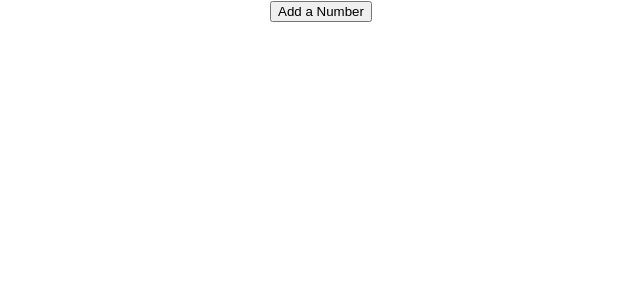
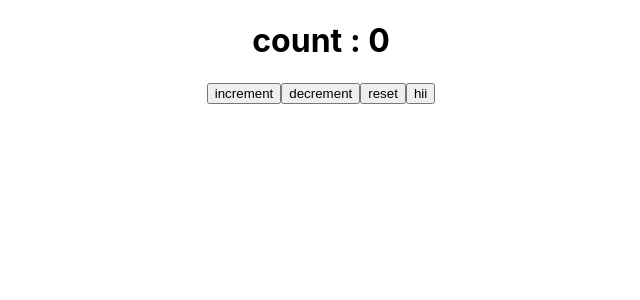
Before and after one commit to poojangit/React_Practice_folder, a React (Create React App) app in the folder react_basics/: page / in a window 1280 px wide. Shown: the top 300 px of the page, without its empty margins (319-959 px from the left). Built offline with nearby package versions, Linux system fonts and the light colour scheme.

Commit message:
[POOJA] Added : Added a practice folder on useReducer, method as a props, hooks

```diff
--- a/react_basics/src/App.js
+++ b/react_basics/src/App.js
@@ -28,6 +28,13 @@ import HoverCounter from './components/RenderProps/HoverCounter';
 import User from './components/RenderProps/User';
 import CounterRender from './components/RenderProps/CounterRender';
 import HookCounterFour from './Hook/HookCounterFour';
+import MyForm from './components/FormHandling/MyForm';
+import GreetProp from './components/props/GreetProp';
+import ParentMethodCompo from './components/methodasprops/ParentMethodCompo';
+import UserProp from './components/renderProps2/UserProp';
+import HourRenderCounter from './components/renderProps2/HourRenderCounter';
+import MessageState from './components/state/MessageState';
+import CountReducer from './Hook/useReducer/CountReducer';
 
 
 class App extends Component {
@@ -78,7 +85,18 @@ class App extends Component {
       )}
       /> */}
 
-      <HookCounterFour/>
+      {/* <HookCounterFour/> */}
+      {/* <MyForm/> */}
+
+      {/* <GreetProp name = 'Pooja'>
+        <p>I am children prop</p>
+      </GreetProp> */}
+
+      {/* <ParentMethodCompo/> */}
+      {/* <UserProp name = {(isLoggedIn) => isLoggedIn ? 'Pooja' : 'Guest'}/> */}
+     {/* <HourRenderCounter/> */}
+     {/* <MessageState/> */}
+     <CountReducer/>
       </div>
     )
   }
--- /dev/null
+++ b/react_basics/src/Hook/useReducer/CountReducer.js
@@ -0,0 +1,30 @@
+import React, { useReducer } from 'react';
+
+const initialState = 0
+const reducer = (state, action) => {
+    switch(action) {
+        case 'increment' :
+            return state+1
+        case 'decrement' :
+            return state-1
+        case 'reset' :
+            return initialState
+        default :
+        return state
+    }
+}
+
+function CountReducer() {
+   const[count , dispatch] = useReducer(reducer, initialState)
+  return (
+    <div>
+      <h1>count : {count}</h1>
+      <button onClick={() => dispatch('increment')} >increment</button>
+      <button onClick={() => dispatch('decrement')}>decrement</button>
+      <button onClick={() => dispatch('reset')}>reset</button>
+      <button>hii</button>
+    </div>
+  );
+}
+
+export default CountReducer;
--- /dev/null
+++ b/react_basics/src/components/FormHandling/MyForm.jsx
@@ -0,0 +1,18 @@
+import React, { useState } from 'react';
+
+const MyForm = () => {
+    const [value, setValue] = useState('')
+    const handleChange = (event) => {
+      setValue(event.target.value)
+    }
+  return (
+    <div>
+      <form>
+        <input type='text' value={value} onChange={handleChange}></input>
+        <button type ='submit'>Submit</button>
+      </form>
+    </div>
+  );
+}
+
+export default MyForm;
--- a/react_basics/src/components/RenderProps/User.js
+++ b/react_basics/src/components/RenderProps/User.js
@@ -4,6 +4,7 @@ export class User extends Component {
   render() {
     return (
       <div>
+        {/* pooja */}
         {this.props.name(true)}
       </div>
     );
--- /dev/null
+++ b/react_basics/src/components/methodasprops/ChildMethodCompo.jsx
@@ -0,0 +1,12 @@
+import React from 'react';
+
+function ChildMethodCompo(props) {
+    console.log(props);
+  return (
+    <div>
+      <button onClick={() => props.greetHandler('child')}>Greet Parent</button>
+    </div>
+  );
+}
+
+export default ChildMethodCompo;
--- /dev/null
+++ b/react_basics/src/components/methodasprops/ParentMethodCompo.jsx
@@ -0,0 +1,45 @@
+import React, { Component } from 'react';
+import ChildMethodCompo from './ChildMethodCompo';
+
+export class ParentMethodCompo extends Component {
+    constructor(props) {
+      super(props)
+
+      this.state = {
+         parent : 'Parent'
+      }
+      this.greetParent = this.greetParent.bind(this)
+    }
+    greetParent(childName){
+        alert(`Hello ${this.state.parent} from ${childName}`)
+    }
+   render() {
+    console.log(this.state.parent);
+    return (
+      <div>
+        <ChildMethodCompo greetHandler = {this.greetParent}/>
+      </div>
+    );
+  }
+}
+
+export default ParentMethodCompo;
+
+
+// import React, { useCallback, useState } from 'react';
+// import ChildMethodCompo from './ChildMethodCompo';
+
+// const ParentMethodCompo = () => {
+//     const[parent , setParent] = useState('parent')
+
+//     const greetParent = useCallback((childName) => {
+//         alert(`Hello ${parent} from ${childName}`)
+//     })
+//   return (
+//     <div>
+//       <ChildMethodCompo greetHandler = {greetParent}/>
+//     </div>
+//   );
+// }
+
+// export default ParentMethodCompo;
--- /dev/null
+++ b/react_basics/src/components/props/GreetProp.jsx
@@ -0,0 +1,33 @@
+import React from 'react';
+
+const GreetProp = (props) => {
+  console.log(props);
+  // console.log(props.children);
+  return (
+    <div>
+      <h1>My name is {props.name}</h1>
+      {props.children}
+    </div>
+  );
+}
+
+export default GreetProp;
+
+
+// import React, { Component } from 'react';
+
+// export class GreetProp extends Component {
+//   constructor(props) {
+//     super(props)
+//     console.log(this.props);
+//   }
+//   render() {
+//     return (
+//       <div>
+//         <h1>My name is {this.props.name} </h1>
+//       </div>
+//     );
+//   }
+// }
+
+// export default GreetProp;
--- /dev/null
+++ b/react_basics/src/components/renderProps2/HourRenderCounter.js
@@ -0,0 +1,48 @@
+
+//  import React, { Component } from 'react';
+
+//  class HourRenderCounter extends Component {
+//     constructor(props) {
+//       super(props)
+
+//       this.state = {
+//          count : 0
+//       }
+//     }
+
+//     increment = () => {
+//         this.setState(prevState => {
+//             return {count : prevState.count + 1}
+//         })
+//     }
+
+//    render() {
+//     const {count} = this.state
+//      return (
+//        <div>
+//          <button onClick={this.increment}>Click {count} times</button>
+
+//        </div>
+//      );
+//    }
+//  }
+
+//  export default HourRenderCounter;
+
+
+import React, { useCallback, useState } from 'react';
+
+const HourRenderCounter = () => {
+    const [count, setCount] = useState(0)
+
+    const increment = useCallback(() => {
+        setCount(prevCount => prevCount+1)
+    })
+  return (
+    <div>
+      <button onClick={increment}>Clicked {count} times</button>
+    </div>
+  );
+}
+
+export default HourRenderCounter;
--- /dev/null
+++ b/react_basics/src/components/renderProps2/UserProp.js
@@ -0,0 +1,12 @@
+import React from 'react';
+
+function UserProp(prop) {
+  console.log(prop.name);
+  return (
+    <div>
+     <h1>{prop.name(true)}</h1>
+    </div>
+  );
+}
+
+export default UserProp;
--- /dev/null
+++ b/react_basics/src/components/state/MessageState.js
@@ -0,0 +1,45 @@
+// import React, { Component } from 'react';
+
+// class MessageState extends Component {
+//     constructor(props) {
+//       super(props)
+
+//       this.state = {
+//          message : ' hello Pooja'
+//       }
+//     }
+
+//     changemessage = () =>{
+//         this.setState({
+//             message : 'Wecome to my website'
+//         })
+//     }
+//   render() {
+//     return (
+//       <div>
+//         <h1>{this.state.message}</h1>
+//         <button onClick={this.changemessage}>Welcome</button>
+//       </div>
+//     );
+//   }
+// }
+
+// export default MessageState;
+
+import React, { useState } from 'react';
+
+const MessageState = () => {
+    const[message, setState] = useState('Hello Pooja')
+
+    const changeName = () => {
+        setState('Welcome')
+    }
+  return (
+    <div>
+      <h1>{message}</h1>
+      <button onClick={changeName}>Click here</button>
+    </div>
+  );
+}
+
+export default MessageState;
```
